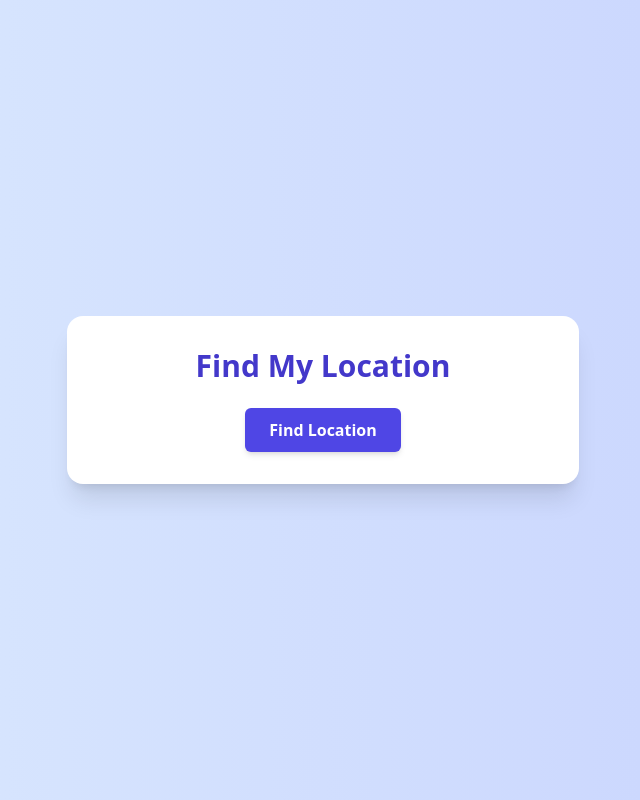
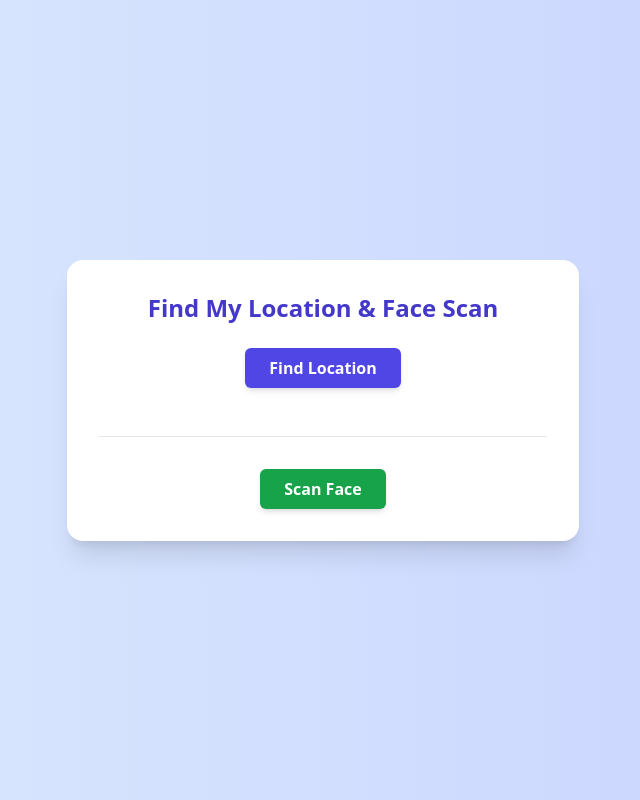
Before and after one commit to rajthanusan/gps, a React (Create React App) app: page / in a window 1280 px wide. Shown: the whole page, without its empty margins (317-957 px from the left). Built offline with nearby package versions, Linux system fonts and the light colour scheme.

Commit message:
Project files modified

```diff
--- a/src/App.js
+++ b/src/App.js
@@ -1,8 +1,13 @@
-import React, { useState } from "react";
+import React, { useState, useRef } from "react";
 
 const App = () => {
   const [location, setLocation] = useState("");
+  const [isScanning, setIsScanning] = useState(false);
+  const [capturedImage, setCapturedImage] = useState(null);
+  const videoRef = useRef(null);
+  const canvasRef = useRef(null);
 
+  // Your existing location code (unchanged)
   const getUserLocation = async () => {
     return new Promise((resolve) => {
       if (!navigator.geolocation) {
@@ -33,10 +38,18 @@ const App = () => {
 
             const country = addr.country || "Unknown";
 
-            resolve(`${locationName}, ${country}`);
+            resolve(
+              `${locationName}, ${country} (Lat: ${latitude.toFixed(
+                4
+              )}, Lon: ${longitude.toFixed(4)})`
+            );
           } catch (error) {
             console.error("Reverse geocoding failed:", error);
-            resolve("Unknown Location");
+            resolve(
+              `Unknown Location (Lat: ${latitude.toFixed(
+                4
+              )}, Lon: ${longitude.toFixed(4)})`
+            );
           }
         },
         (error) => {
@@ -57,23 +70,120 @@ const App = () => {
     setLocation(loc);
   };
 
+  // Start camera for face scan
+  const startScan = async () => {
+    setCapturedImage(null);
+    setIsScanning(true);
+
+    if (navigator.mediaDevices && navigator.mediaDevices.getUserMedia) {
+      try {
+        const stream = await navigator.mediaDevices.getUserMedia({ video: true });
+        if (videoRef.current) {
+          videoRef.current.srcObject = stream;
+          videoRef.current.play();
+        }
+      } catch (error) {
+        console.error("Error accessing webcam:", error);
+        alert("Cannot access webcam");
+        setIsScanning(false);
+      }
+    } else {
+      alert("Webcam not supported in this browser.");
+      setIsScanning(false);
+    }
+  };
+
+  // Capture face image from video
+  const captureImage = () => {
+    if (!videoRef.current || !canvasRef.current) return;
+
+    const video = videoRef.current;
+    const canvas = canvasRef.current;
+
+    canvas.width = video.videoWidth;
+    canvas.height = video.videoHeight;
+
+    const ctx = canvas.getContext("2d");
+    ctx.drawImage(video, 0, 0, canvas.width, canvas.height);
+
+    const dataUrl = canvas.toDataURL("image/png");
+    setCapturedImage(dataUrl);
+
+    // Stop all video streams to turn off camera
+    video.srcObject.getTracks().forEach((track) => track.stop());
+    setIsScanning(false);
+  };
+
   return (
-    <div className="min-h-screen bg-gradient-to-r from-blue-100 to-indigo-200 flex items-center justify-center px-4 sm:px-6 lg:px-8">
-      <div className="bg-white shadow-xl rounded-2xl p-6 sm:p-8 max-w-md sm:max-w-lg w-full text-center">
-        <h1 className="text-xl sm:text-2xl md:text-3xl font-bold mb-6 text-indigo-700">
-          Find My Location
-        </h1>
+    <div className="min-h-screen bg-gradient-to-r from-blue-100 to-indigo-200 flex items-center justify-center p-4">
+      <div className="bg-white shadow-xl rounded-2xl p-8 max-w-lg w-full text-center">
+        <h1 className="text-2xl font-bold mb-6 text-indigo-700">Find My Location & Face Scan</h1>
+
+        {/* Find Location Button */}
         <button
           onClick={handleFindLocation}
-          className="px-5 py-2 sm:px-6 sm:py-2.5 bg-indigo-600 hover:bg-indigo-700 text-white font-semibold rounded-md shadow-md transition duration-200 w-full sm:w-auto"
+          className="mb-4 px-6 py-2 bg-indigo-600 hover:bg-indigo-700 text-white font-semibold rounded-md shadow-md transition duration-200"
         >
           Find Location
         </button>
+
         {location && (
-          <p className="mt-6 text-base sm:text-lg text-gray-700 bg-gray-100 p-4 rounded-md border border-gray-300">
-            📍 {location}
+          <p className="mt-4 text-gray-700 text-lg bg-gray-100 p-4 rounded-md border border-gray-300">
+            {location}
           </p>
         )}
+
+        <hr className="my-8" />
+
+        {/* Scan Face Button */}
+        {!isScanning && !capturedImage && (
+          <button
+            onClick={startScan}
+            className="px-6 py-2 bg-green-600 hover:bg-green-700 text-white font-semibold rounded-md shadow-md transition duration-200"
+          >
+            Scan Face
+          </button>
+        )}
+
+        {/* Video Preview for Scanning */}
+        {isScanning && (
+          <div className="mt-6">
+            <video
+              ref={videoRef}
+              className="mx-auto rounded-lg border border-gray-400"
+              width="320"
+              height="240"
+            />
+            <div className="mt-4">
+              <button
+                onClick={captureImage}
+                className="px-6 py-2 bg-blue-600 hover:bg-blue-700 text-white font-semibold rounded-md shadow-md transition duration-200"
+              >
+                Capture
+              </button>
+            </div>
+          </div>
+        )}
+
+        {/* Display Captured Image */}
+        {capturedImage && (
+          <div className="mt-6">
+            <h2 className="text-xl font-semibold mb-2 text-indigo-700">Captured Face Image</h2>
+            <img
+              src={capturedImage}
+              alt="Captured face"
+              className="mx-auto rounded-lg border border-gray-400 max-w-full h-auto"
+            />
+            <button
+              onClick={() => setCapturedImage(null)}
+              className="mt-4 px-4 py-2 bg-red-600 hover:bg-red-700 text-white font-semibold rounded-md shadow-md transition duration-200"
+            >
+              Retake
+            </button>
+          </div>
+        )}
+
+        <canvas ref={canvasRef} style={{ display: "none" }} />
       </div>
     </div>
   );
```
